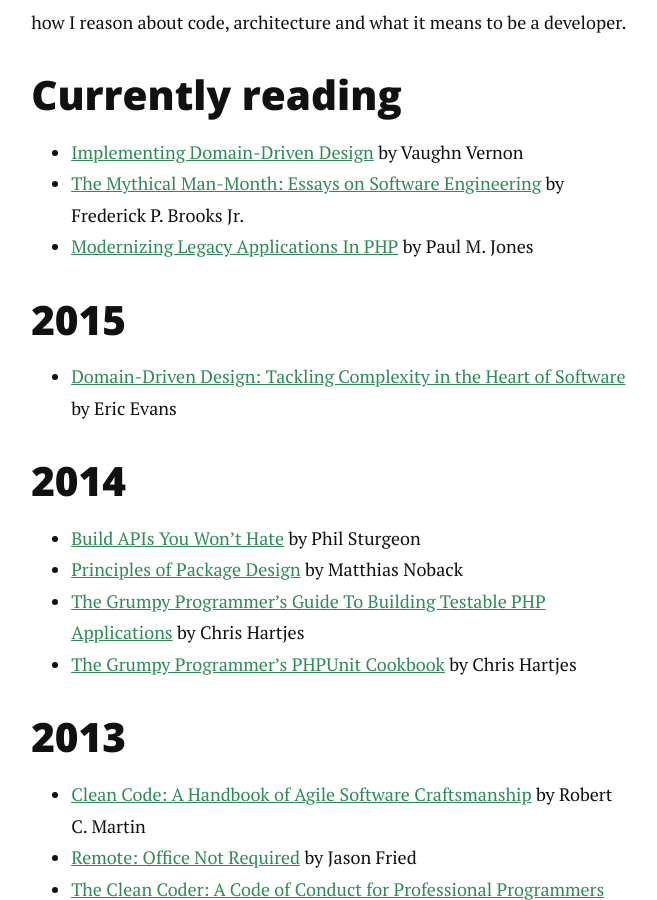
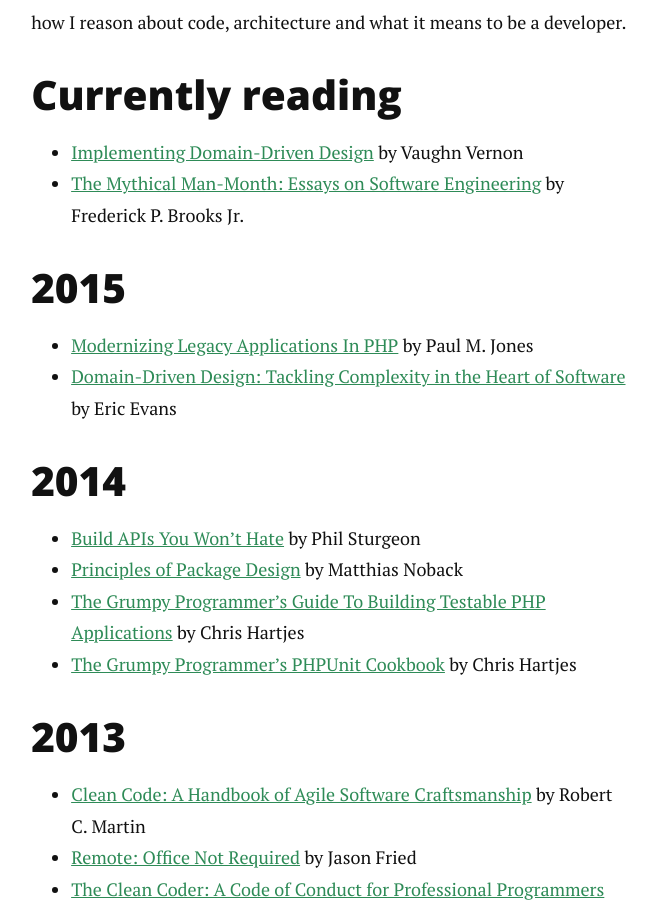
Before and after one commit to marcaube/marcaube.github.io, a Jekyll site: the page built from books.md, in a window 1280 px wide and 900 px high, scrolled down 327 px. Shown: the whole window, without its empty margins (311-968 px from the left). Built offline with Jekyll 4.4.1, drawn with Linux system fonts in a browser that asks for light colours; nearby versions of some CDN libraries; Markdown is read by kramdown in place of the engine named in the settings; comment, search, counter and statistics services are not loaded.

```diff
--- a/books.md
+++ b/books.md
@@ -9,11 +9,11 @@ Here's a list of books I've read that had an influence on how I work and how I r
 
 - [Implementing Domain-Driven Design](http://www.amazon.com/gp/product/0321834577/ref=as_li_qf_sp_asin_il_tl?ie=UTF8&camp=1789&creative=9325&creativeASIN=0321834577&linkCode=as2&tag=marcaube-20&linkId=MPKTTHW5Q4KNGDSJ) by Vaughn Vernon
 - [The Mythical Man-Month: Essays on Software Engineering](http://www.amazon.com/gp/product/0201835959/ref=as_li_qf_sp_asin_il_tl?ie=UTF8&camp=1789&creative=9325&creativeASIN=0201835959&linkCode=as2&tag=marcaube-20&linkId=63QUKOCV5YPSMILW) by Frederick P. Brooks Jr.
-- [Modernizing Legacy Applications In PHP](https://leanpub.com/mlaphp) by Paul M. Jones
 
 
 ## 2015
 
+- [Modernizing Legacy Applications In PHP](https://leanpub.com/mlaphp) by Paul M. Jones
 - [Domain-Driven Design: Tackling Complexity in the Heart of Software](http://www.amazon.com/gp/product/B00794TAUG/ref=as_li_qf_sp_asin_il_tl?ie=UTF8&camp=1789&creative=9325&creativeASIN=B00794TAUG&linkCode=as2&tag=marcaube-20&linkId=CH3BZ3D5JG6K4RZ3) by Eric Evans
 
 
```
